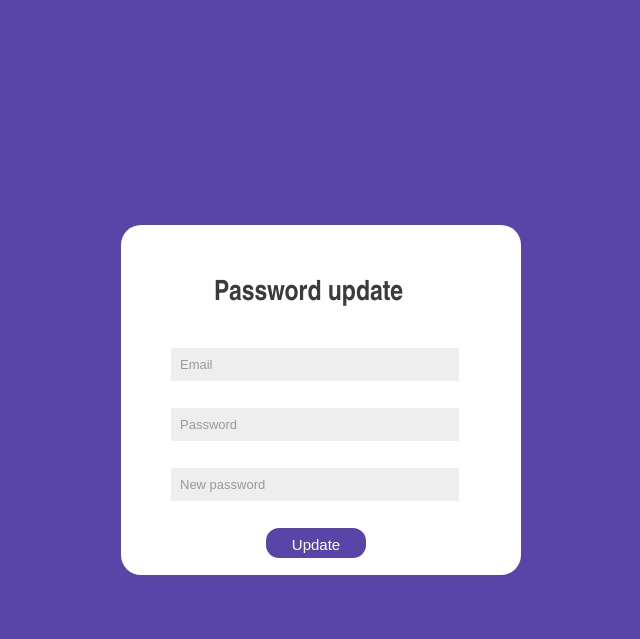
After one commit to Mihan4ik0/BVT2101SITE, a Flask app: page /update in a window 1280 px wide. The commit adds this page. Shown: the top 639 px of the page, without its empty margins (319-959 px from the left). Run offline with Flask 2, Linux system fonts and the light colour scheme.

Commit message:
user update password

```diff
--- a/main.py
+++ b/main.py
@@ -19,5 +19,10 @@ def reset():
     return render_template("forgot_password.html")
 
 
+@app.route('/update')
+def update():
+    return render_template("update_password.html")
+
+
 if __name__ == "__main__":
     app.run(debug=True)
--- a/static/css/style.css
+++ b/static/css/style.css
@@ -177,6 +177,28 @@ input::placeholder {
     border: 2px solid #372579;
 }
 
+
+/* For update_password.html
+-----------------------------------------------------------------------------*/
+
+.update-send {
+    float: center;
+	padding: 6px;
+    width: 100px;
+    height: 30px;
+    font-size: 15px;
+    color: #fff;
+    margin: 20px 0px 20px 145px;
+    background-color: #5845a7;
+    border: 2px solid #5845a7;
+    -webkit-border-radius: 13px;
+}
+
+.update-send:hover {
+    background-color: #372579;
+    border: 2px solid #372579;
+}
+
 .content {
     padding: 0 270px 0 0;
 }
--- /dev/null
+++ b/templates/update_password.html
@@ -0,0 +1,37 @@
+<!DOCTYPE html>
+<html lang="en">
+
+<head>
+    <meta charset="UTF-8">
+    <script src="https://cdnjs.cloudflare.com/ajax/libs/html5shiv/3.7.3/html5shiv.min.js"></script>
+    <title>Reset password</title>
+    <meta name="keywords" content="" />
+    <meta name="description" content="" />
+    <link href="static/css/style.css" rel="stylesheet">
+</head>
+
+<body>
+
+    <div class="container">
+
+        <main class="content">
+            <div class = "reset-box">
+                <h1 class="reset-title">Password update</h1>
+                <form method = "POST" action="/login">
+                    <input class="reset-input" value="" maxlength="80" name="login" placeholder="Email"/>
+                    <input class="reset-input" type = "password" value="" maxlength="70" name="password" placeholder="Password"/>
+                    <input class="reset-input" type = "password" value="" maxlength="70" name="n_password" placeholder="New password"/>
+                    <button type = "submit" class="update-send">Update</button>
+                </form>
+            </div>
+        </main>
+        <!-- .content -->
+
+    </div>
+    <!-- .container-->
+
+   <!-- <script type="text/javascript" src="./static/js/script.js"></script> -->
+
+</body>
+
+</html>
```
